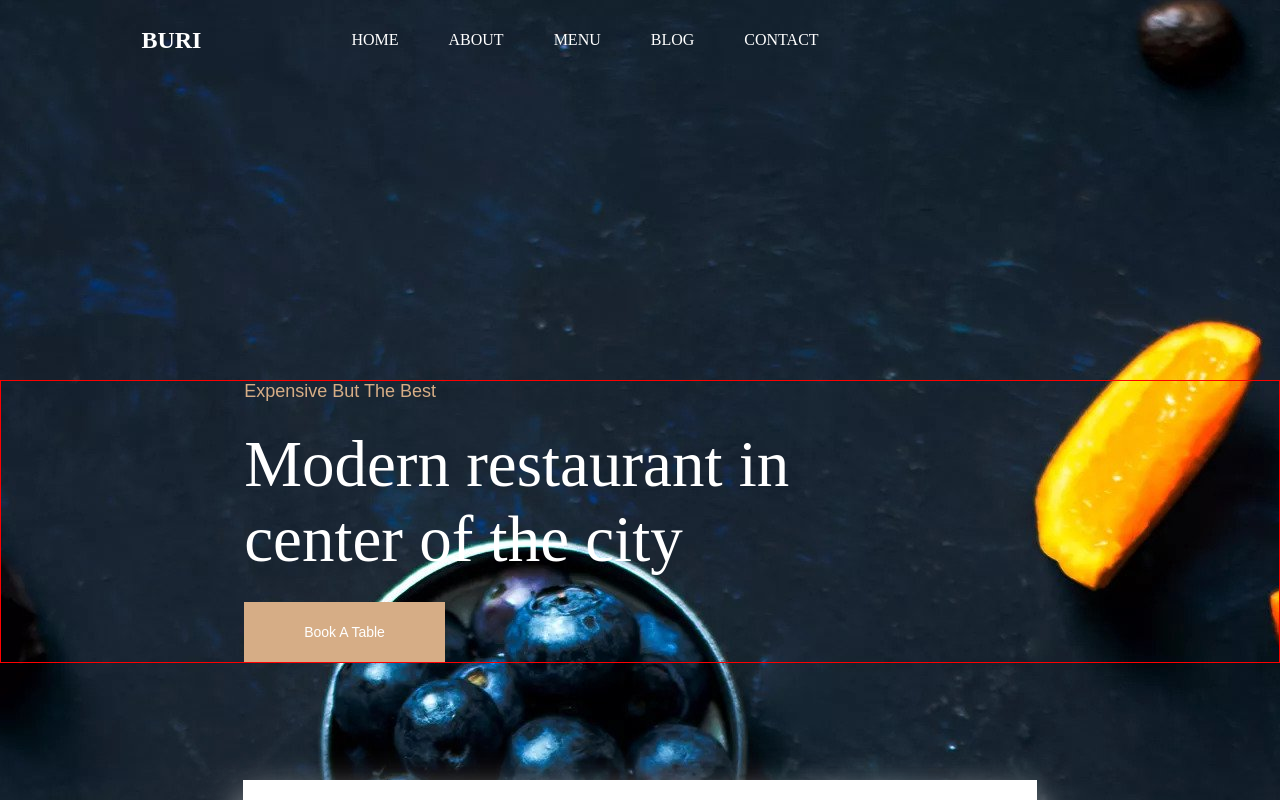
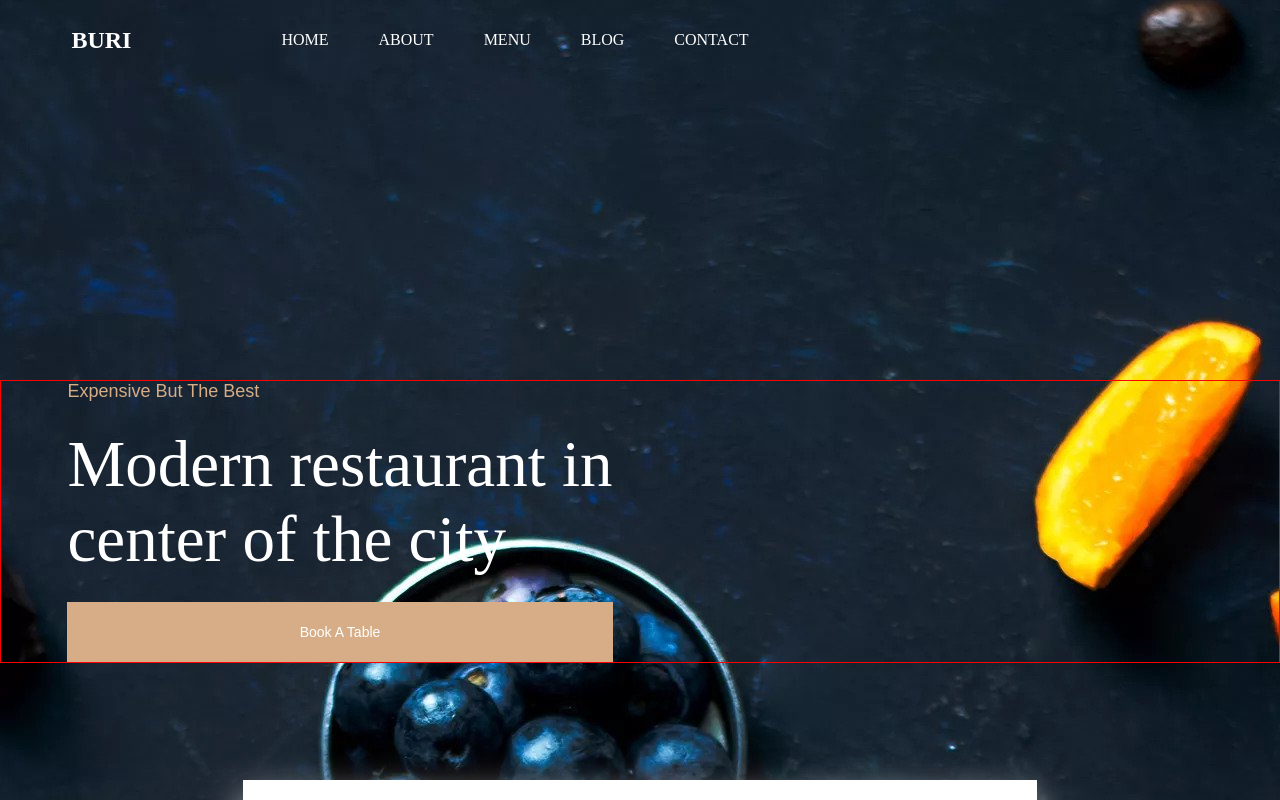
Before and after one commit to Turbovv/OrbitalStudios-Task, a Vue app: page / in a window 1280 px wide. Shown: the top 800 px of the page. Built offline with nearby package versions, Linux system fonts and the light colour scheme.

Commit message:
fix responsive

```diff
--- a/src/components/Header.vue
+++ b/src/components/Header.vue
@@ -13,9 +13,11 @@
     </div>
 </div>
 <div class="banner-text">
+  <div class="banner-text-center">
     <p class="banner-text-inner">Expensive But The Best</p>
     <h1 class="color-w text">Modern restaurant in<br>center of the city</h1>
     <button class="button">Book A Table</button>
+  </div>
 </div>
 </div>
 </template>
@@ -36,7 +38,8 @@
   align-items: center;
   color: white;
   height: 80px;
-  margin-right: 25%;
+  position: relative;
+  right:230px;
 }
 .header {
   display: flex;
@@ -58,8 +61,13 @@
 }
 .banner-text {
     border:1px solid red;
-    padding:0 19%;
     margin-top:300px;
+  }
+  .banner-text-center {
+    justify-content: center;
+    display:grid;
+    position: relative;
+    right:300px;
   }
   .banner-text-inner {
   color:white;
@@ -89,6 +97,7 @@
     border:none;
 }
 
+
 @media (max-width: 768px) {
   .menu {
     display: none;
```
